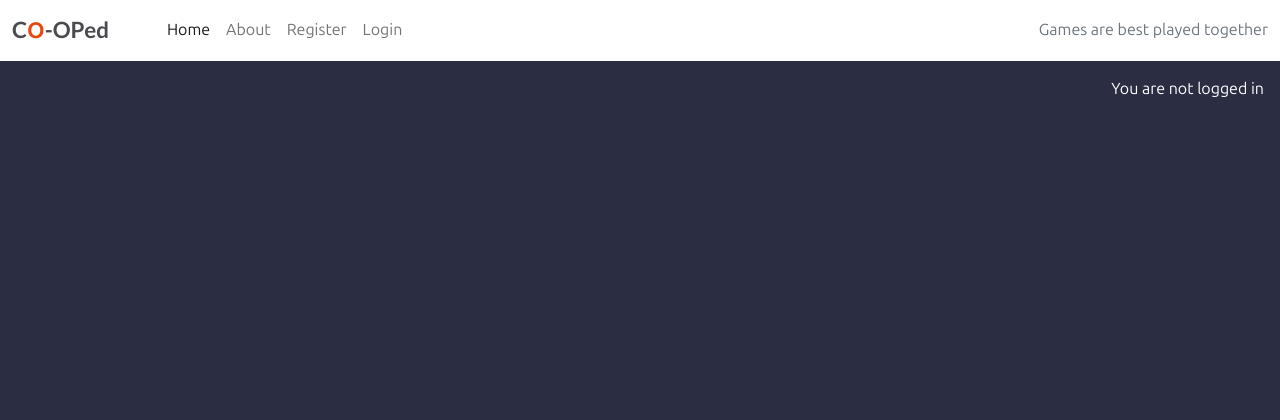
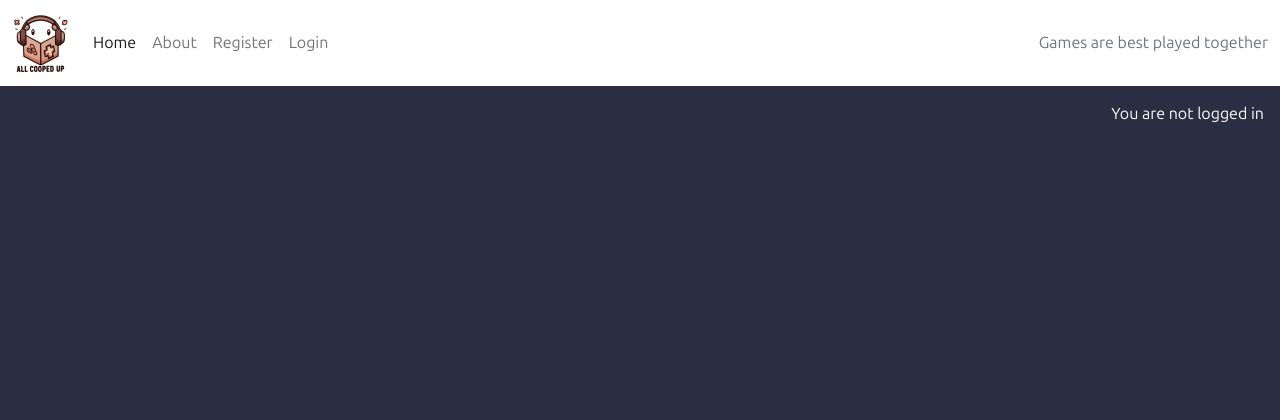
Before and after one commit to CharlesTack/AllCoopedUp, a Django app: page / in a window 1280 px wide. Shown: the top 420 px of the page. Run offline with Django 5.2, Linux system fonts and the light colour scheme; data that the repository does not hold is empty.

Commit message:
add logo and favicon

```diff
--- a/templates/base.html
+++ b/templates/base.html
@@ -13,10 +13,11 @@
     <title>All Cooped Up</title>
     <meta name="viewport" content="width=device-width, initial-scale=1" />
 
-    <!-- Google Fonts CSS -->
-    <link rel="preconnect" href="https://fonts.gstatic.com">
-    <link href="https://fonts.googleapis.com/css2?family=Roboto:wght@300&display=swap" rel="stylesheet">
-    <link href="https://fonts.googleapis.com/css2?family=Lato:wght@300;700&display=swap" rel="stylesheet">
+    <!-- Favicon -->
+    <link rel="apple-touch-icon" sizes="180x180" href="static/images/favicons/apple-touch-icon.png">
+    <link rel="icon" type="image/png" sizes="32x32" href="static/images/favicons/favicon-32x32.png">
+    <link rel="icon" type="image/png" sizes="16x16" href="static/images/favicons/favicon-16x16.png">
+    <link rel="manifest" href="static/images/favicons/site.webmanifest">
 
     <!-- Font Awesome CSS -->
     <link rel="stylesheet" href="https://cdnjs.cloudflare.com/ajax/libs/font-awesome/5.15.3/css/all.min.css">
@@ -34,8 +35,9 @@
     <!-- Navigation -->
     <nav class="navbar navbar-expand-lg navbar-light bg-white">
         <div class="container-fluid">
-            <a class="navbar-brand" href="{% url 'home' %}"><span class="brand">C<span class="red-o">O</span>-OPed<span
-                        class="thin">|Up</span></span></a>
+            <a class="navbar-brand" href="{% url 'home' %}">
+                <img src="{% static 'images/copilotlogocroppedbtwhitesmall.png' %}" alt="All Cooped Up Logo" class="brand-logo">
+            </a>
             <button class="navbar-toggler" type="button" data-bs-toggle="collapse" data-bs-target="#navbarText"
                 aria-controls="navbarText" aria-expanded="false" aria-label="Toggle navigation">
                 <span class="navbar-toggler-icon"></span>
```
Also changed, not shown: static/images/copilotlogocroppedbtwhitesmall.png (added), static/images/favicons/android-chrome-192x192.png (added), static/images/favicons/android-chrome-512x512.png (added), static/images/favicons/apple-touch-icon.png (added), static/images/favicons/favicon-16x16.png (added), static/images/favicons/favicon-32x32.png (added), static/images/favicons/favicon.ico (added), static/images/favicons/site.webmanifest (added), 10 other files.
